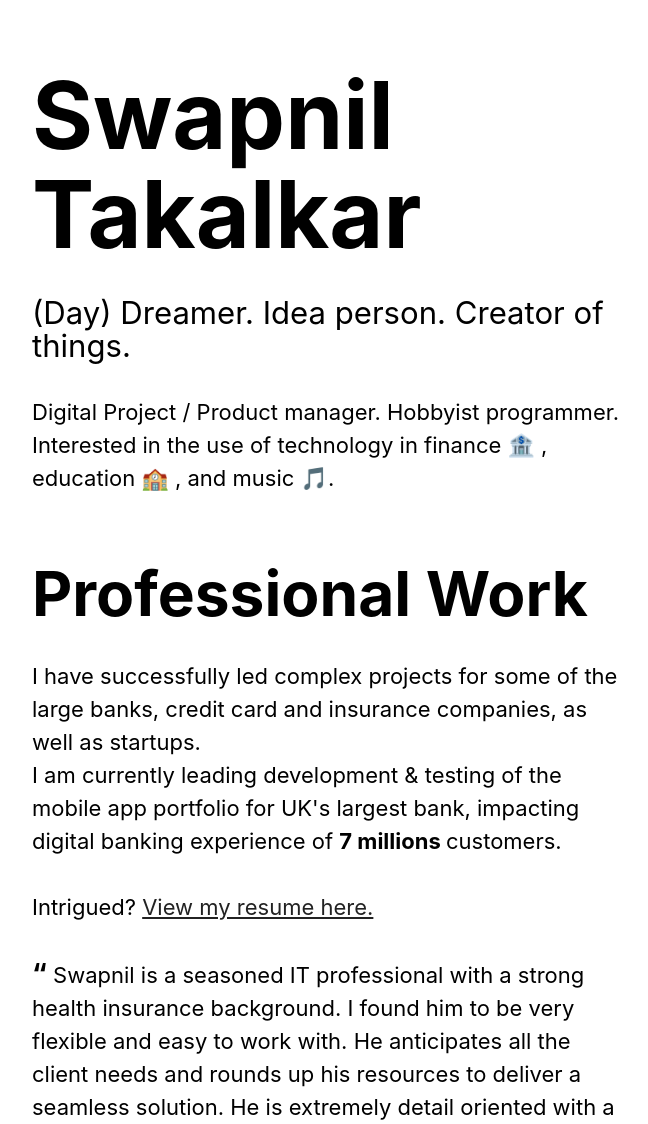
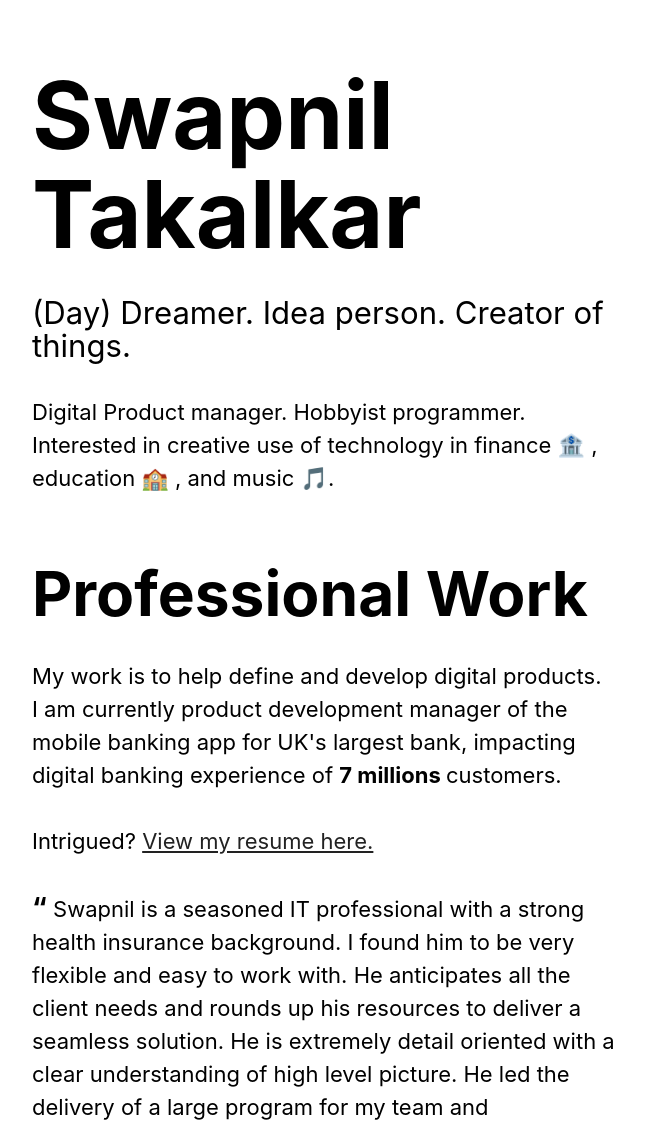
Before and after one commit to 09Apps/09Apps.github.io, a plain HTML site: page index.html in a window 1280 px wide. Shown: the top 1124 px of the page, without its empty margins (313-961 px from the left). Drawn offline with Linux system fonts and the light colour scheme.

Commit message:
Add files via upload

```diff
--- a/index.html
+++ b/index.html
@@ -11,13 +11,13 @@
     <main>
         <h1>Swapnil Takalkar</h1>
         <p class="lead">(Day) Dreamer. Idea person. Creator of things. </p>
-        <p>Digital Project / Product manager. Hobbyist programmer. <br />Interested in the use of technology in finance 🏦 , education 🏫 , and music 🎵. </p>
+        <p>Digital Product manager. Hobbyist programmer. <br />Interested in creative use of technology in finance 🏦 , education 🏫 , and music 🎵. </p>
         <h2>Professional Work</h2>
             <p>
-                I have successfully led complex projects for some of the large banks, credit card and insurance companies, as well as startups.
-<br />I am currently leading development & testing of the mobile app portfolio for UK's largest bank, impacting digital banking experience of <strong>7 millions </strong>customers.
+                My work is to help define and develop digital products.
+<br />I am currently product development manager of the mobile banking app for UK's largest bank, impacting digital banking experience of <strong>7 millions </strong>customers.
                 <br />
-                <br /> Intrigued? <a href="https://drive.google.com/open?id=1I_iu6kRT_UGv5lJezOMqqoxNx6kfzxDJ">View my resume here.</a>
+                <br /> Intrigued? <a href="https://drive.google.com/open?id=1PYcKxfYCHJ0mMw68shA1Zk4EQqNxLVPg">View my resume here.</a>
             </p>
             <footer>
 
```
